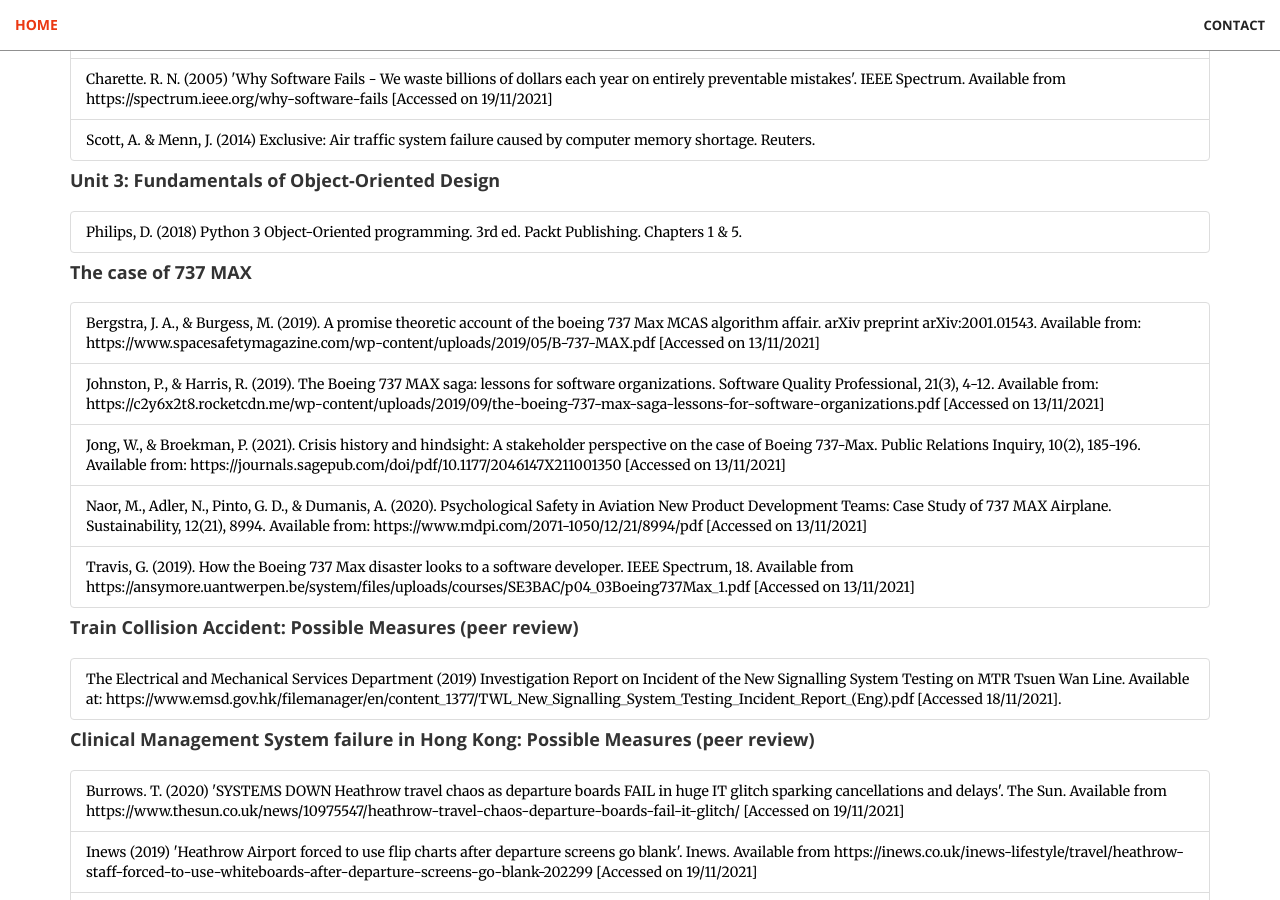
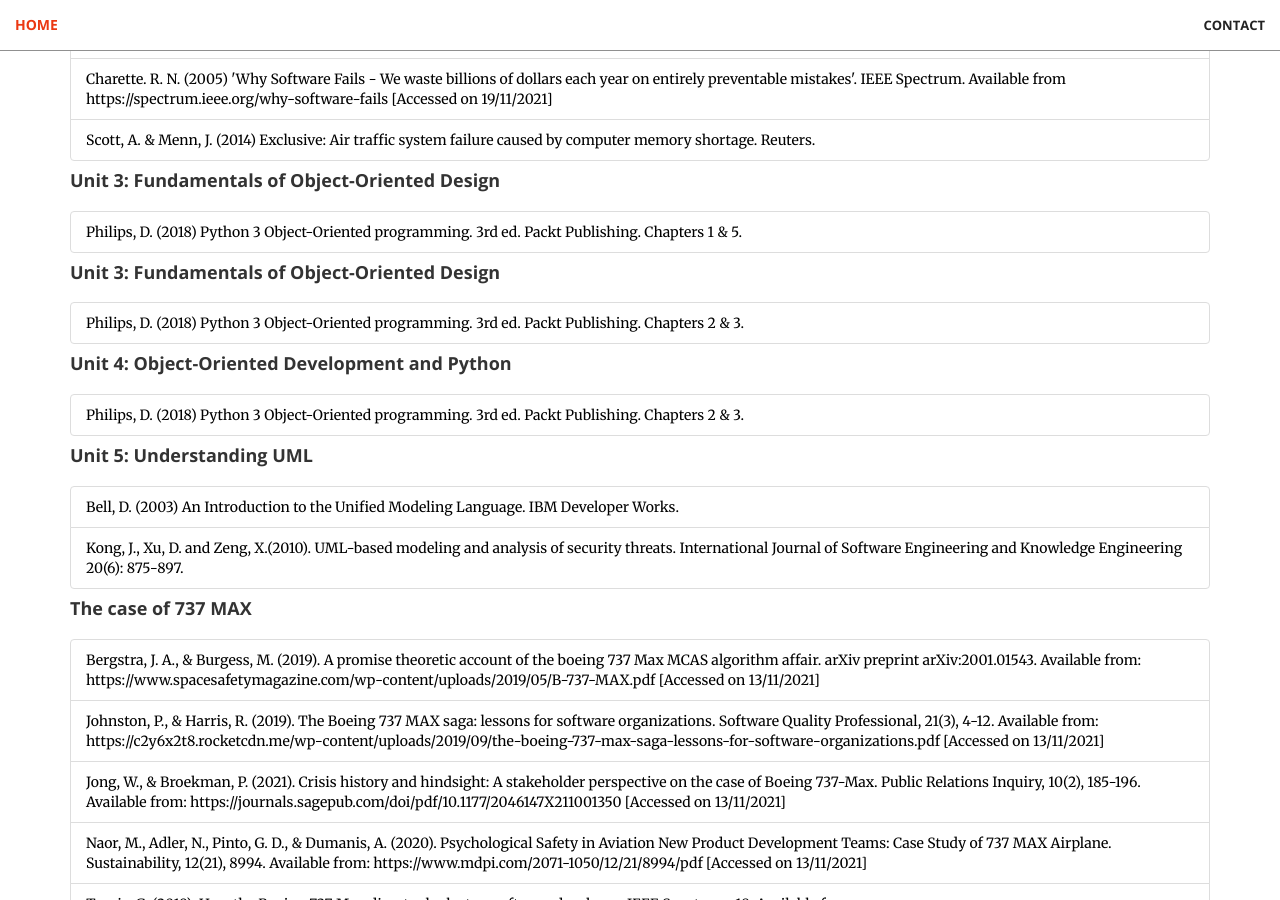
Before and after one commit to ros101/ros101-ros101.github.io, a Jekyll site: the page built from object/index.md, in a window 1280 px wide and 900 px high, scrolled down 1576 px. Built offline with Jekyll 4.4.1, drawn with Linux system fonts in a browser that asks for light colours.

Commit message:
add readings

```diff
--- a/object/index.md
+++ b/object/index.md
@@ -61,6 +61,20 @@ readings:
     list:
     - Philips, D. (2018) Python 3 Object-Oriented programming. 3rd ed. Packt Publishing. Chapters 1 & 5.
   - group:
+    title: Unit 3&#58; Fundamentals of Object-Oriented Design
+    list:
+    - Philips, D. (2018) Python 3 Object-Oriented programming. 3rd ed. Packt Publishing. Chapters 2 & 3.
+  - group:
+    title: Unit 4&#58; Object-Oriented Development and Python
+    list:
+    - Philips, D. (2018) Python 3 Object-Oriented programming. 3rd ed. Packt Publishing. Chapters 2 & 3.
+  - group:
+    title: Unit 5&#58; Understanding UML
+    list:
+    - Kong, J., Xu, D. and Zeng, X.(2010). UML-based modeling and analysis of security threats. International Journal of Software Engineering and Knowledge Engineering 20(6)&#58; 875-897.
+    - Bell, D. (2003) An Introduction to the Unified Modeling Language. IBM Developer Works.
+
+  - group:
     title: The case of 737 MAX
     list:
     - Bergstra, J. A., & Burgess, M. (2019). A promise theoretic account of the boeing 737 Max MCAS algorithm affair. arXiv preprint arXiv:2001.01543. Available from&#58; https://www.spacesafetymagazine.com/wp-content/uploads/2019/05/B-737-MAX.pdf [Accessed on 13/11/2021]
```
Also changed, not shown: index.md (+1 -1 lines).
